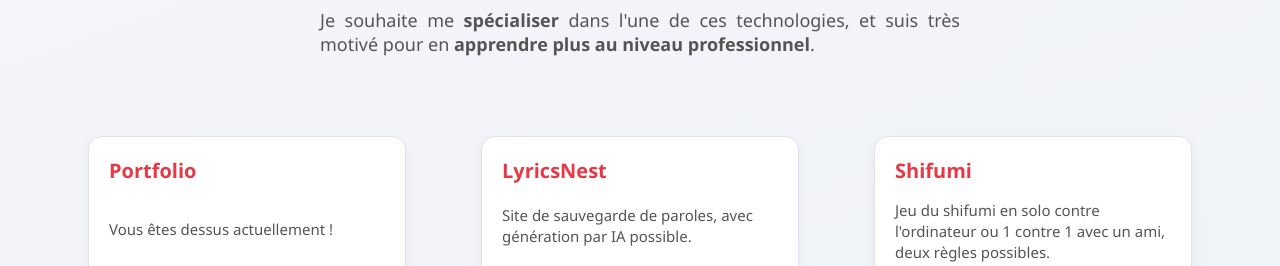
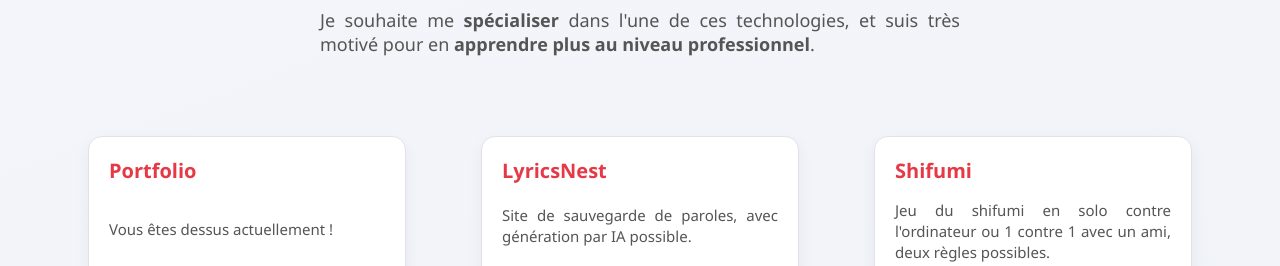
Before and after one commit to nicoferr/portfolio, a PHP site: page / in a window 1280 px wide. Shown: the part 429-695 px from the top of the page. Run offline with PHP 8.4, Linux system fonts and the light colour scheme; some libraries are stand-ins or nearby versions.

Commit message:
justified descriptions on portfolio page

```diff
--- a/styles/portfolio.css
+++ b/styles/portfolio.css
@@ -1,3 +1,7 @@
+.card p {
+  text-align: justify;
+}
+
 .tags {
   display: flex;
   gap: 8px;
```
